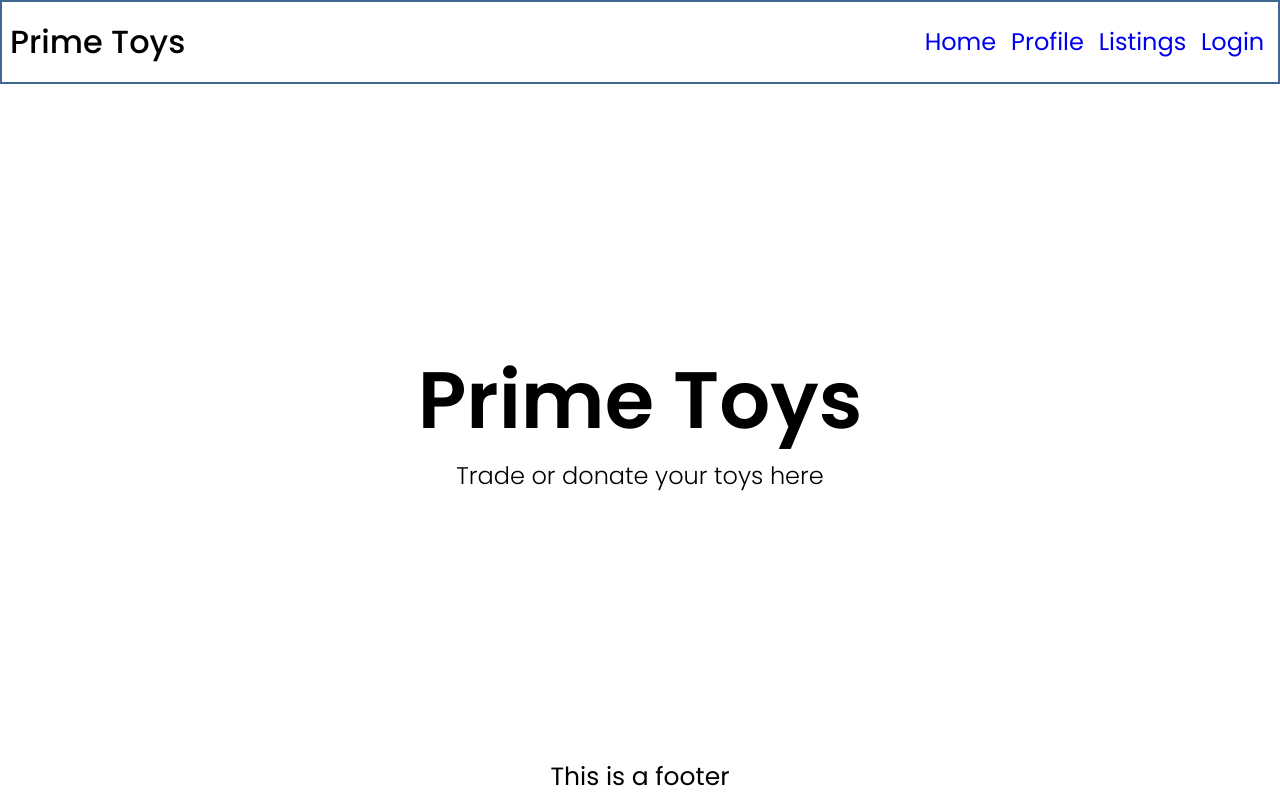
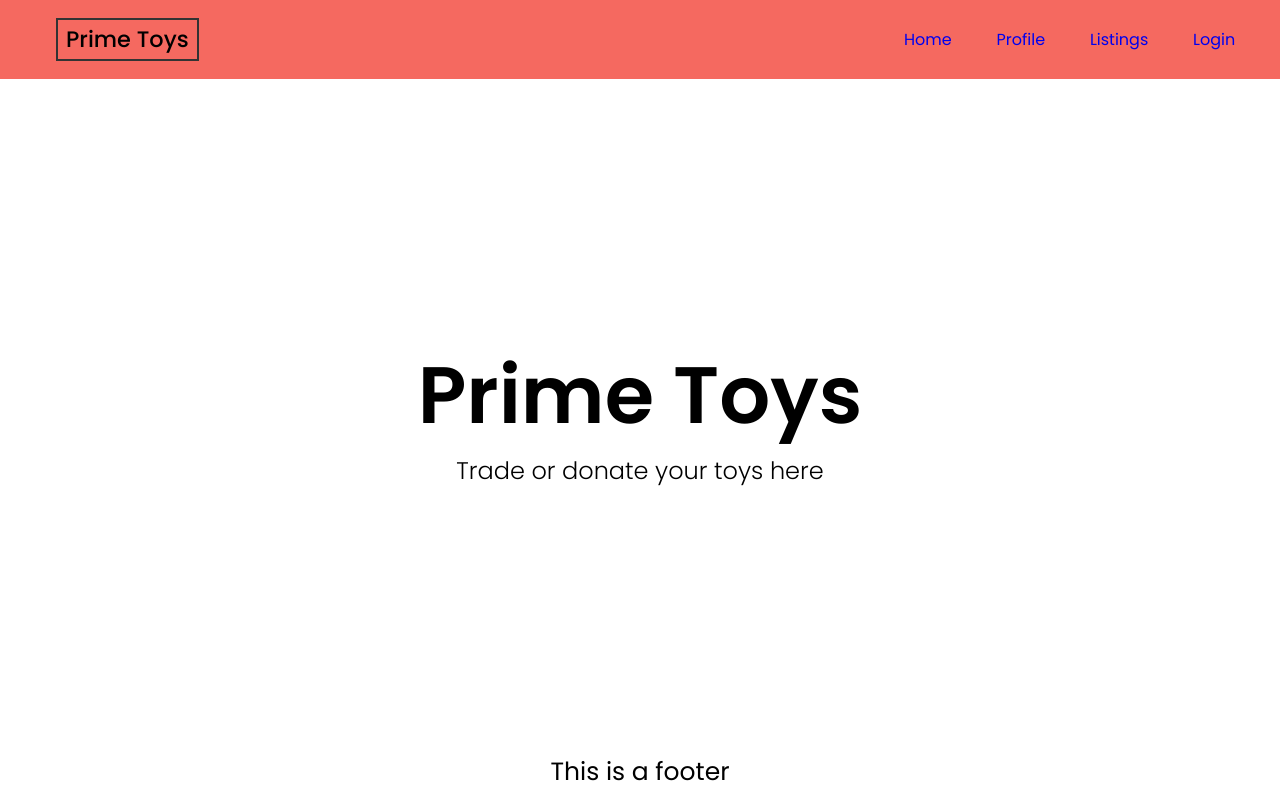
Before and after one commit to cn-kp/Prime-Toys, a React (Create React App) app in the folder client/: page / in a window 1280 px wide. Built offline with nearby package versions, Linux system fonts and the light colour scheme.

Commit message:
polished cards and nav with basic design

```diff
--- a/client/src/components/ToyCard/ToyCard.scss
+++ b/client/src/components/ToyCard/ToyCard.scss
@@ -1,39 +1,65 @@
 @import '../../variables.scss';
 
-img {
-  width: 100%;
-  height: auto;
-  aspect-ratio: attr(width) / attr(height);
-}
+.card {
+  border-radius: $border-radius;
+  box-shadow: $box-shadow;
+  overflow: hidden;
 
-.card {
-  box-shadow: $box-shadow;
-  padding: 0.74em;
+  .card-image {
+    overflow: hidden;
+    padding-bottom: 0;
+    margin-bottom: 0.5rem;
 
-  &:hover {
-    transform: scale(102%);
-    transition: all 0.2s ease-out;
+    img {
+      width: 100%;
+      aspect-ratio: 16 / 9;
+      object-fit: contain;
+      object-position: center;
+      max-height: 250px;
+
+      &:hover {
+        transform: scale(102%);
+        transition: 0.2s transform ease-out;
+      }
+    }
   }
 
-  .card--body {
-    height: 50%;
+  .card-body {
+    padding: $padding;
+    padding-bottom: 0.5em;
 
-    .card--text {
-      .toy--name {
-        padding: 0.5em 0;
+    .card-text {
+      .toy-name {
+        padding-bottom: 0.5rem;
+        font-size: 1rem;
       }
-      .toy--description {
-        font-size: 0.9em;
+      .toy-description {
+        font-size: 0.8rem;
         font-weight: 300;
-        padding-bottom: 0.5em;
       }
     }
-    .card--link {
-      display: flex;
-      height: auto;
-      margin-bottom: auto;
-      align-self: flex-end;
-      width: 100%;
+    .card-footer {
+      margin-top: 1rem;
+
+      .btn {
+        background: $red;
+        color: $dark;
+        border: none;
+        font-size: 1rem;
+        padding: 0.5em 0.75em;
+        border-radius: $border-radius;
+        cursor: pointer;
+
+        & + .btn {
+          margin-left: 0.25rem;
+        }
+      }
+
+      .btn-outline {
+        background: none;
+        border: 1px solid $red;
+        color: $red;
+      }
     }
   }
 }
--- a/client/src/components/ToyCard/index.js
+++ b/client/src/components/ToyCard/index.js
@@ -8,16 +8,18 @@ export default function ToyCard(card) {
 
   return (
     <div className="card">
-      <div className="image--container">
-        <img alt={name} src={`/images/${image}`} />
+      <div className="card-image">
+        <img alt={name} tabIndex={0} src={`/images/${image}`} />
       </div>
-      <div className="card--body">
-        <div className="card--text">
-          <p className="toy--name">{name}</p>
-          <p className="toy--description">{category}</p>
+
+      <div className="card-body">
+        <div className="card-text">
+          <p className="toy-name">{name}</p>
+          <p className="toy-description">{category}</p>
         </div>
-        <div className="card--link">
-          <button className="contact--seller">Email seller</button>
+        <div className="card-footer">
+          <button className="btn">Details</button>
+          <button className="btn btn-outline">Trade</button>
         </div>
       </div>
     </div>
--- a/client/src/components/navbar/navbar.scss
+++ b/client/src/components/navbar/navbar.scss
@@ -4,17 +4,20 @@
   display: flex;
   font-size: 1em;
   font-family: $custom-fonts;
-  padding: 1rem 0;
+  padding: 0.65rem 0;
   z-index: 1;
-  border: 2px solid $blue;
+  background-color: $red;
 
   .title-container {
     padding: 0.5rem;
     border-radius: 5px;
+    margin-left: 3rem;
 
     .header-title {
-      font-size: 2em;
+      font-size: 1.4rem;
       font-weight: 500;
+      border: 2px solid $dark;
+      padding: 0.5rem;
     }
   }
 
@@ -24,16 +27,48 @@
     list-style: none;
     margin: auto 0;
     margin-left: auto;
+    margin-right: 1rem;
+
+    > * {
+      margin-right: 2rem;
+    }
+
+    &:last-child {
+      margin-right: 0;
+    }
 
     li {
       display: inline-block;
-      border: 1px dashed white;
       color: black;
-      vertical-align: middle;
       padding-right: 0.8em;
 
+      &:hover {
+        text-decoration: underline;
+        color: $dark;
+        transition: 0.5s text-decoration ease;
+      }
+
       a {
-        font-size: 1.5em;
+        display: inline-block;
+        position: relative;
+        font-size: 1rem;
+
+        &:before {
+          content: '';
+          position: absolute;
+          width: 100%;
+          height: 2px;
+          bottom: 0;
+          margin: -5px 0;
+          background-color: $dark;
+          visibility: hidden;
+          transform: scaleX(0);
+          transition: all 0.4s ease-in-out 0s;
+        }
+        &:hover:before {
+          visibility: visible;
+          transform: scaleX(1);
+        }
       }
     }
   }
@@ -46,9 +81,3 @@
 //     // background-color: linear-gradient(to right,$copper,$red)
 //   }
 // }
-
-li:hover {
-  text-decoration: underline;
-  color: $purple;
-  background: white;
-}
--- a/client/src/pages/listings.js
+++ b/client/src/pages/listings.js
@@ -21,7 +21,7 @@ export default function Listings() {
   return (
     <section className="wrapper--listings">
       {toys.length ? (
-        <div className="container--card">
+        <div className="card-grid">
           {toys.map((toy) => (
             <ToyCard
               key={toy._id}
--- a/client/src/pages/listings.scss
+++ b/client/src/pages/listings.scss
@@ -8,8 +8,7 @@
 //   }
 // }
 
-.container {
-  &--card {
+.card-grid {
   margin: 2em;
   display: grid;
   gap: 20px;
@@ -19,7 +18,7 @@
     min-height: 70vh;
   }
 }
-}
+
 .listings {
 }
 
--- a/client/src/variables.scss
+++ b/client/src/variables.scss
@@ -3,6 +3,7 @@
 $custom-fonts: Poppins, Arial, Helvetica, sans-serif;
 
 $light: whitesmoke;
+$dark: #333;
 
 //login
 $purple: #8e7dbe;
@@ -15,4 +16,6 @@ $biege: #daa588;
 $copper: #c46d5e;
 $red: #f56960;
 
-$box-shadow: 1px 1px 10px 3px #00000059;
+$box-shadow: 1px 2px 5px 0 #00000059;
+$border-radius: 0.25em;
+$padding: 1rem;
```
Lines whose indentation alone changed are shown as unchanged.
